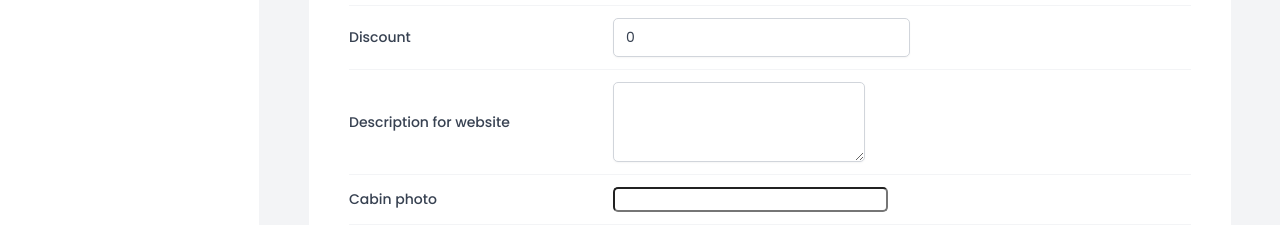
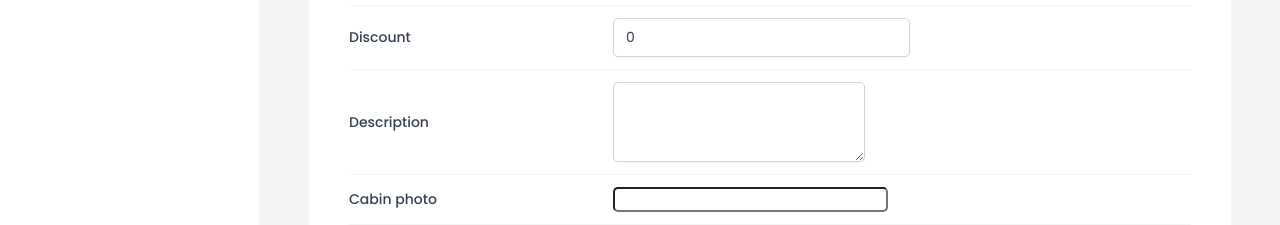
Before and after one commit to StafieA/GuestEase, a React (Vite) app: page /cabins in a window 1280 px wide. Both pictures are taken after a click on the button "Add new cabin". Shown: the part 523-748 px from the top of the page. Built offline with nearby package versions, Linux system fonts and the light colour scheme; no server answers; the database is empty; a web font is replaced by a local one.

Commit message:
Handle form errors (and a little bit of refactoring)

```diff
--- a/src/features/cabins/CreateCabinForm.jsx
+++ b/src/features/cabins/CreateCabinForm.jsx
@@ -9,8 +9,9 @@ import { useForm } from "react-hook-form";
 import { useMutation, useQueryClient } from "@tanstack/react-query";
 import { createCabin } from "../../services/apiCabins";
 import toast from "react-hot-toast";
+import FormRow from "../../ui/FormRow";
 
-const FormRow = styled.div`
+const FormRow2 = styled.div`
   display: grid;
   align-items: center;
   grid-template-columns: 24rem 1fr 1.2fr;
@@ -37,9 +38,9 @@ const FormRow = styled.div`
   }
 `;
 
-const Label = styled.label`
-  font-weight: 500;
-`;
+// const Label = styled.label`
+//   font-weight: 500;
+// `;
 
 // const Error = styled.span`
 //   font-size: 1.4rem;
@@ -47,16 +48,10 @@ const Label = styled.label`
 // `;
 
 function CreateCabinForm() {
-  const { register, handleSubmit } = useForm({
-    defaultValues: {
-      name: "",
-      maxCapacity: "",
-      regularPrice: "",
-      discount: 0,
-      description: "",
-      image: null, // Ensure image is set to null initially
-    },
-  });
+  const { register, handleSubmit, getValues, formState } = useForm();
+
+  const { errors } = formState;
+  console.log(errors);
 
   const queryClient = useQueryClient();
   const {
@@ -72,14 +67,7 @@ function CreateCabinForm() {
       });
 
       console.log("RESETTING FORM");
-      reset({
-        name: "",
-        maxCapacity: "",
-        regularPrice: "",
-        discount: 0,
-        description: "",
-        image: null,
-      });
+      reset();
     },
     onError: (err) => {
       toast.error(err.message);
@@ -90,55 +78,152 @@ function CreateCabinForm() {
     console.log(data);
     mutate(data);
   }
+
+  function onError(errors) {
+    console.log(errors);
+  }
   return (
-    <Form onSubmit={handleSubmit(onSubmit)}>
-      <FormRow>
-        <Label htmlFor="name">Cabin name</Label>
-        <Input type="text" id="name" {...register("name")} />
+    <Form onSubmit={handleSubmit(onSubmit, onError)}>
+      {/* <FormRow2>
+        <Label htmlFor="name">Cabin Name</Label>
+        <Input
+          type="text"
+          id="name"
+          {...register("name", {
+            required: "This field is required",
+          })}
+        />
+        {errors?.name?.message && <Error>{errors.name.message}</Error>}
+      </FormRow2> */}
+      <FormRow label="Cabin name" error={errors?.name?.message}>
+        <Input
+          type="text"
+          id="name"
+          disabled={isCreating}
+          {...register("name", {
+            required: "This field is required",
+          })}
+        />
+      </FormRow>
+      {/* <FormRow2>
+        <Label htmlFor="maxCapacity">Maximum capacity</Label>
+        <Input
+          type="number"
+          id="maxCapacity"
+          {...register("maxCapacity", {
+            required: "This field is required",
+            min: {
+              value: 1,
+              message: "Capacity should be at least 1",
+            },
+          })}
+        />
+      </FormRow2> */}
+
+      <FormRow label="Maximum capacity" error={errors?.maxCapacity?.message}>
+        <Input
+          type="number"
+          id="maxCapacity"
+          disabled={isCreating}
+          {...register("maxCapacity", {
+            required: "This field is required",
+            min: {
+              value: 1,
+              message: "Capacity should be at least 1",
+            },
+          })}
+        />
       </FormRow>
 
-      <FormRow>
-        <Label htmlFor="maxCapacity">Maximum capacity</Label>
-        <Input type="number" id="maxCapacity" {...register("maxCapacity")} />
+      {/* <FormRow2>
+        <Label htmlFor="regularPrice">Regular price</Label>
+        <Input
+          type="number"
+          id="regularPrice"
+          {...register("regularPrice", {
+            required: "This field is required",
+            min: {
+              value: 1,
+              message: "Capacity should be at least 1",
+            },
+          })}
+        />
+      </FormRow2> */}
+      <FormRow label="Regular price" error={errors?.regularPrice?.message}>
+        <Input
+          type="number"
+          id="regularPrice"
+          disabled={isCreating}
+          {...register("regularPrice", {
+            required: "This field is required",
+          })}
+        />
       </FormRow>
 
-      <FormRow>
-        <Label htmlFor="regularPrice">Regular price</Label>
-        <Input type="number" id="regularPrice" {...register("regularPrice")} />
-      </FormRow>
-
-      <FormRow>
+      {/* <FormRow2>
         <Label htmlFor="discount">Discount</Label>
         <Input
           type="number"
           id="discount"
           defaultValue={0}
-          {...register("discount")}
+          {...register("discount", {
+            required: "This field is required",
+            validate: (value) => {
+              value < getValues().regularPrice ||
+                "Discount should be less than regular price";
+            },
+          })}
+        />
+      </FormRow2> */}
+      <FormRow label="Discount" error={errors?.discount?.message}>
+        <Input
+          type="number"
+          id="discount"
+          disabled={isCreating}
+          defaultValue={0}
+          {...register("discount", {
+            required: "This field is required",
+            validate: (value) =>
+              value < getValues().regularPrice ||
+              "Discount should be less than regular price",
+          })}
         />
       </FormRow>
 
-      <FormRow>
+      {/* <FormRow2>
         <Label htmlFor="description">Description for website</Label>
         <Textarea
           type="number"
           id="description"
           defaultValue=""
-          {...register("description")}
+          {...register("description", {
+            required: "This field is required",
+          })}
+        />
+      </FormRow2> */}
+
+      <FormRow label="Description" error={errors?.description?.message}>
+        <Textarea
+          id="description"
+          disabled={isCreating}
+          defaultValue=""
+          {...register("description", {
+            required: "This field is required",
+          })}
         />
       </FormRow>
 
-      <FormRow>
-        <Label htmlFor="image">Cabin photo</Label>
+      <FormRow label="Cabin photo">
         <FileInput id="image" accept="image/*" />
       </FormRow>
 
-      <FormRow>
+      <FormRow2>
         {/* type is an HTML attribute! */}
         <Button variation="secondary" type="reset">
           Cancel
         </Button>
         <Button disabled={isCreating}>Add cabin</Button>
-      </FormRow>
+      </FormRow2>
     </Form>
   );
 }
--- a/src/ui/AppLayout.jsx
+++ b/src/ui/AppLayout.jsx
@@ -6,6 +6,7 @@ import styled from "styled-components";
 const Main = styled.main`
   background-color: var(--color-grey-100);
   padding: 4rem 4.8rem 6.4rem;
+  overflow: scroll;
 `;
 
 const StyledAppLayout = styled.div`
--- /dev/null
+++ b/src/ui/FormRow.jsx
@@ -0,0 +1,57 @@
+import styled from "styled-components";
+
+const StyledFormRow = styled.div`
+  display: grid;
+  align-items: center;
+  grid-template-columns: 24rem 1fr 1.2fr;
+  gap: 2.4rem;
+
+  padding: 1.2rem 0;
+
+  &:first-child {
+    padding-top: 0;
+  }
+
+  &:last-child {
+    padding-bottom: 0;
+  }
+
+  &:not(:last-child) {
+    border-bottom: 1px solid var(--color-grey-100);
+  }
+
+  &:has(button) {
+    display: flex;
+    justify-content: flex-end;
+    gap: 1.2rem;
+  }
+`;
+
+const Label = styled.label`
+  font-weight: 500;
+`;
+
+const Error = styled.span`
+  font-size: 1.4rem;
+  color: var(--color-red-700);
+`;
+
+function FormRow({ label, error, children }) {
+  return (
+    <StyledFormRow>
+      {label && <Label htmlFor={children.props.id}>{label}</Label>}
+
+      {children}
+      {/* <Input
+        type="text"
+        id="name"
+        {...register("name", {
+          required: "This field is required",
+        })}
+      /> */}
+      {error && <Error>{error}</Error>}
+    </StyledFormRow>
+  );
+}
+
+export default FormRow;
```
